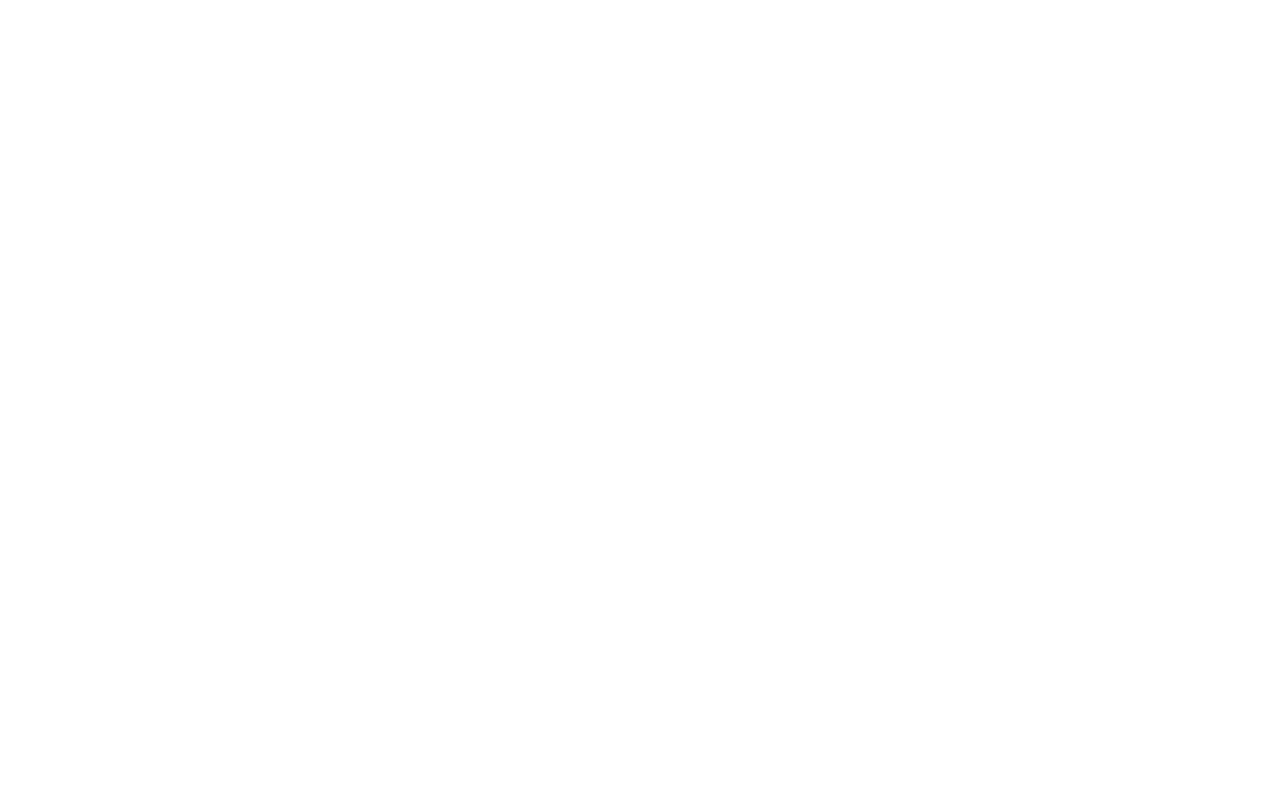
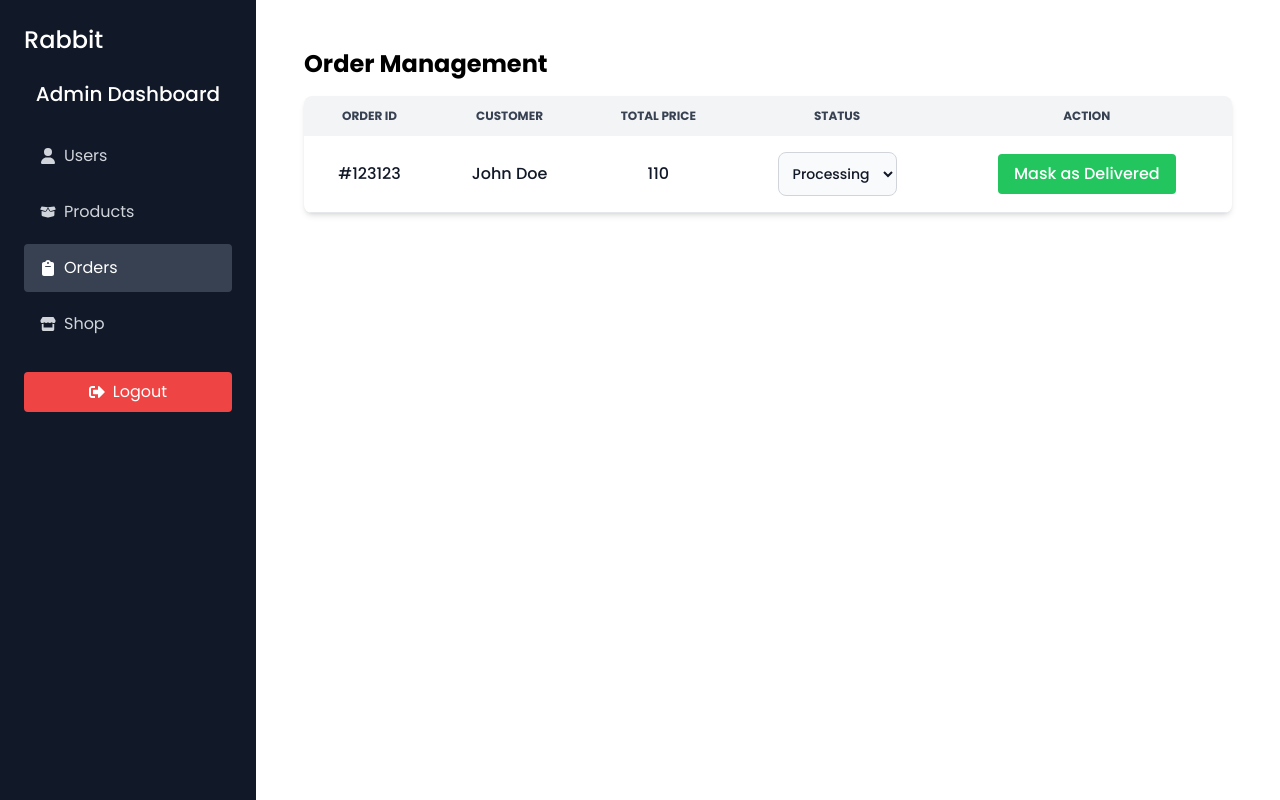
Before and after one commit to kieukieu998/shopping-cart-rabbit, a React (Vite) app in the folder frontend/: page /admin/orders in a window 1280 px wide. Before the commit this address had no page. Built offline with nearby package versions, Linux system fonts and the light colour scheme.

Commit message:
Order management

```diff
--- a/frontend/src/App.jsx
+++ b/frontend/src/App.jsx
@@ -17,6 +17,7 @@
 import UserManagement from "./components/Admin/UserManagement"
 import ProductManagement from "./components/Admin/ProductManagement"
 import EditProductPage from "./components/Admin/EditProductPage"
+import OrderManagement from "./components/Admin/OrderManagement"
 
 const App = () => {
   return (
@@ -41,6 +42,7 @@
             <Route path="users" element={<UserManagement />} />
             <Route path="products" element={<ProductManagement />} />
             <Route path="products/:id/edit" element={<EditProductPage />} />
+            <Route path="orders" element={<OrderManagement />} />
         </Route>
       </Routes>
     </BrowserRouter>
--- /dev/null
+++ b/frontend/src/components/Admin/OrderManagement.jsx
@@ -0,0 +1,79 @@
+import React from 'react'
+
+const OrderManagement = () => {
+    const orders = [
+        {
+            _id: 123123,
+            user: {
+                name: "John Doe",
+            },
+            totalPrice: 110,
+            status: "Processing",
+        },
+    ];
+
+    const handleStatusChange = (orderId, status) => {
+        console.log({ id: orderId, status: status });
+
+    }
+    return (
+        <div className="max-w-7xl mx-auto p-6">
+            <h2 className="text-2xl font-bold mb-4">Order Management</h2>
+            <div className="overflow-x-auto shadow-md sm:rounded-lg">
+                <table className="min-w-full text-center text-gray-500">
+                    <thead>
+                        <tr className="bg-gray-100 text-xs uppercase text-gray-700">
+                            <th className="py-3 px-4">Order ID</th>
+                            <th className="py-3 px-4">Customer</th>
+                            <th className="py-3 px-4">Total Price</th>
+                            <th className="py-3 px-4">Status</th>
+                            <th className="py-3 px-4">Action</th>
+                        </tr>
+                    </thead>
+                    <tbody>
+                        {
+                            orders.length > 0 ? (
+                                orders.map((order) => {
+                                    return (
+                                        <tr key={order._id} className="border-b hover:bg-gray-50 cursor-pointer">
+                                            <td className="p-4 font-medium text-gray-900 whitespace-nowrap">#{order._id}</td>
+                                            <td className="p-4 font-medium text-gray-900 whitespace-nowrap">{order.user.name}</td>
+                                            <td className="p-4 font-medium text-gray-900 whitespace-nowrap">{order.totalPrice}</td>
+                                            <td className="p-4 font-medium text-gray-900 whitespace-nowrap">
+                                                <select
+                                                    value={order.status}
+                                                    onChange={(e) => handleStatusChange(order._id, e.target.value)}
+                                                    className="text-center bg-gray-50 border border-gray-300  text-gray-900 text-sm rounded-lg block mx-auto p-2.5 focus:ring-blue-500 focus:border-blue-500 outline-none"
+                                                >
+                                                    <option value="Processing">Processing</option>
+                                                    <option value="Shipped">Shipped</option>
+                                                    <option value="Delivered">Delivered</option>
+                                                    <option value="Cancelled">Cancelled</option>
+                                                </select>
+                                            </td>
+                                            <td className="p-4 font-medium text-gray-900 whitespace-nowrap">
+                                                <button
+                                                    className="bg-green-500 text-white px-4 py-2 rounded hover:bg:green-600"
+                                                    onClick={() => handleStatusChange(order._id, "Delivered")}>
+                                                        Mask as Delivered
+                                                </button>
+                                            </td>
+                                        </tr>
+                                    )
+                                })
+                            ) : (
+                                <tr>
+                                    <td colSpan={5} className="p-4 text-center text-gray-500">
+                                        No Orders found.
+                                    </td>
+                                </tr>
+                            )
+                        }
+                    </tbody>
+                </table>
+            </div>
+        </div>
+    )
+}
+
+export default OrderManagement
```
